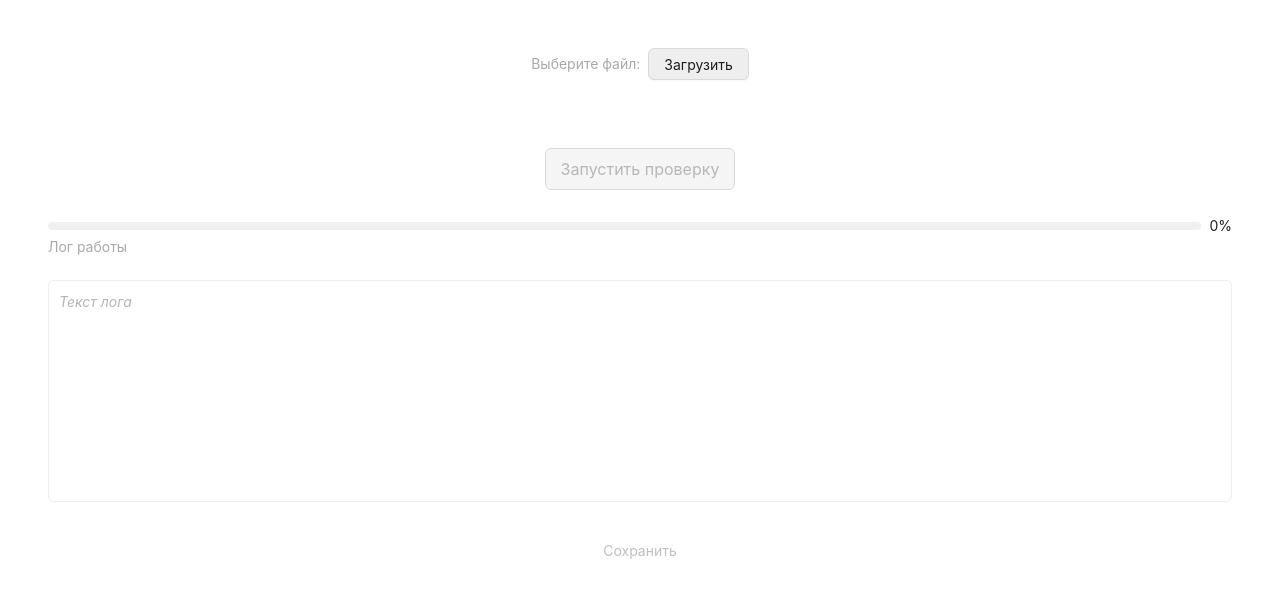
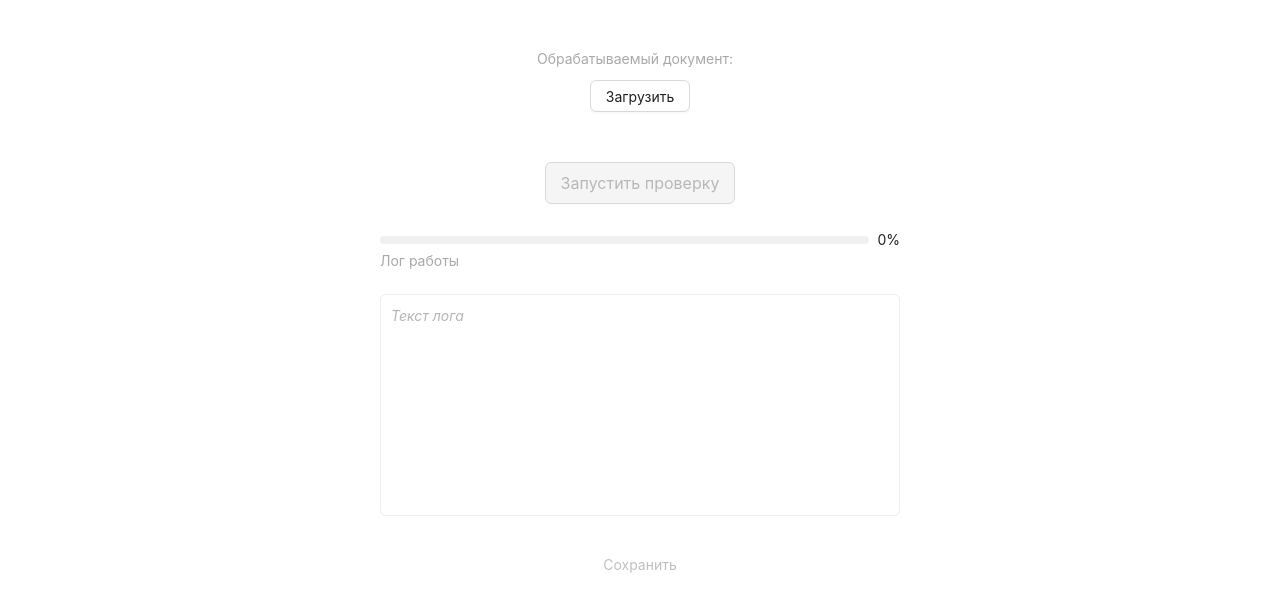
Before and after one commit to BaronSmile/atol_client, a React (Create React App) app: page / in a window 1280 px wide. Shown: the top 612 px of the page. Built offline with nearby package versions, Linux system fonts and the light colour scheme; the HTML template or start-up script is replaced by a standard one.

Commit message:
add new file

```diff
--- a/src/app/App.css
+++ b/src/app/App.css
@@ -1,3 +1,5 @@
-.app{
+.app {
     font-family: sans-serif;
+    max-width: 600px;
+    margin: 0 auto;
 }
--- a/src/features/fileUpload/fileUpload.css
+++ b/src/features/fileUpload/fileUpload.css
@@ -1,3 +1,12 @@
+.file-input {
+    padding-right: 10px;
+}
+
+.uploadBtn {
+    display: block;
+    margin: 10px auto
+}
+
 .file-input-container {
     position: relative;
     display: flex;
@@ -26,7 +35,7 @@
     background-color: #eeeeee;
 }
 
-.upload_file{
+.upload_file {
     padding: 10px 15px;
     margin-top: 10px;
     border: 1px solid #eee;
--- a/src/features/fileUpload/fileUpload.tsx
+++ b/src/features/fileUpload/fileUpload.tsx
@@ -1,5 +1,5 @@
 import React from 'react';
-import { Button } from 'antd';
+import { Button, Upload } from 'antd';
 import './fileUpload.css';
 
 interface FileUploadProps {
@@ -19,7 +19,7 @@ const FileUpload: React.FC<FileUploadProps> = ({
 }) => {
   return (
     <div className="file-input-container">
-      <label htmlFor="file-input">Выберите файл:</label>
+      {/* <label htmlFor="file-input">Выберите файл:</label>
       <Button className="file-name">Загрузить</Button>
       <input type="file" name="file" onChange={changeHandler} ref={inputRef} />
 
@@ -29,7 +29,17 @@ const FileUpload: React.FC<FileUploadProps> = ({
         </div>
       ) : (
         <p style={{ width: '100%' }}>{fileName}</p>
-      )}
+      )} */}
+
+      <Upload listType='text'  accept='.xlsx,.xls' beforeUpload={(file)=>{
+        console.log(file)
+        return changeHandler(file)
+      }} itemRender={(exisingComp,file)=>{
+        return <p className='upload_file'>{file.name}</p>
+      }}>
+         <label className="file-input">Обрабатываемый документ:</label>
+        <Button className='uploadBtn'>Загрузить</Button>
+      </Upload>
     </div>
   );
 };
--- a/src/pages/Processing/Processing.tsx
+++ b/src/pages/Processing/Processing.tsx
@@ -2,7 +2,7 @@ import React, { useEffect, useRef, useState } from 'react';
 import { Anchor, Form, Progress } from 'antd';
 
 import './Processing.css';
-import UploadComponent from '../../features/fileUpload/fileUpload';
+import FileUpload from '../../features/fileUpload/fileUpload';
 import FormButton from '../../features/formButton/formButton';
 import LogComponent from '../../features/logComponent/logComponent';
 import Link from 'antd/es/typography/Link';
@@ -19,11 +19,13 @@ const Processing = () => {
     status: '',
     task_id: 123,
   });
+
   const inputRef = useRef<any>();
-  const changeHandler = () => {
-    const file = inputRef.current.files[0];
 
-    if (!inputRef.current?.files?.[0]?.name) {
+  const changeHandler = (file:any) => {
+    // const file = inputRef.current.files[0];
+
+    if (!file.name) {
       setSelectedFile(null);
       setIsFilePicked(false);
       setFileName('Файл не выбран');
@@ -43,7 +45,7 @@ const Processing = () => {
   };
 
   const handleSubmission = () => {
-    if(!selectedFile) {
+    if (!selectedFile) {
       return;
     }
 
@@ -71,7 +73,6 @@ const Processing = () => {
         fetch(`http://localhost:8081/api/v1/reports/cagent/status/${taskId}`)
           .then((resp) => resp.json())
           .then((res) => {
-
             // PGRS = PGRS || 0;
             // PGRS += (Math.random() * 10);
             // PGRS = Number(Math.min(PGRS, 100));
@@ -101,14 +102,19 @@ const Processing = () => {
 
   return (
     <Form className={'process'} layout="vertical">
-      <UploadComponent
+      <FileUpload
         inputRef={inputRef}
         changeHandler={changeHandler}
         isFilePicked={isFilePicked}
         selectedFile={selectedFile}
         fileName={fileName}
       />
-      <FormButton text={'Запустить проверку'} disabled={!isFilePicked} position={'center'} handleSubmit={handleSubmission} />
+      <FormButton
+        text={'Запустить проверку'}
+        disabled={!isFilePicked}
+        position={'center'}
+        handleSubmit={handleSubmission}
+      />
       <Progress percent={fileStatus ? +fileStatus?.progress : 0} />
       <LogComponent log={fileStatus.log} />
       <Link disabled={!fileStatus.file_url} target="_blank" href={fileStatus.file_url ?? ''}>
```
Also changed, not shown: 2 other files (tests, documents, lock files or other folders).
